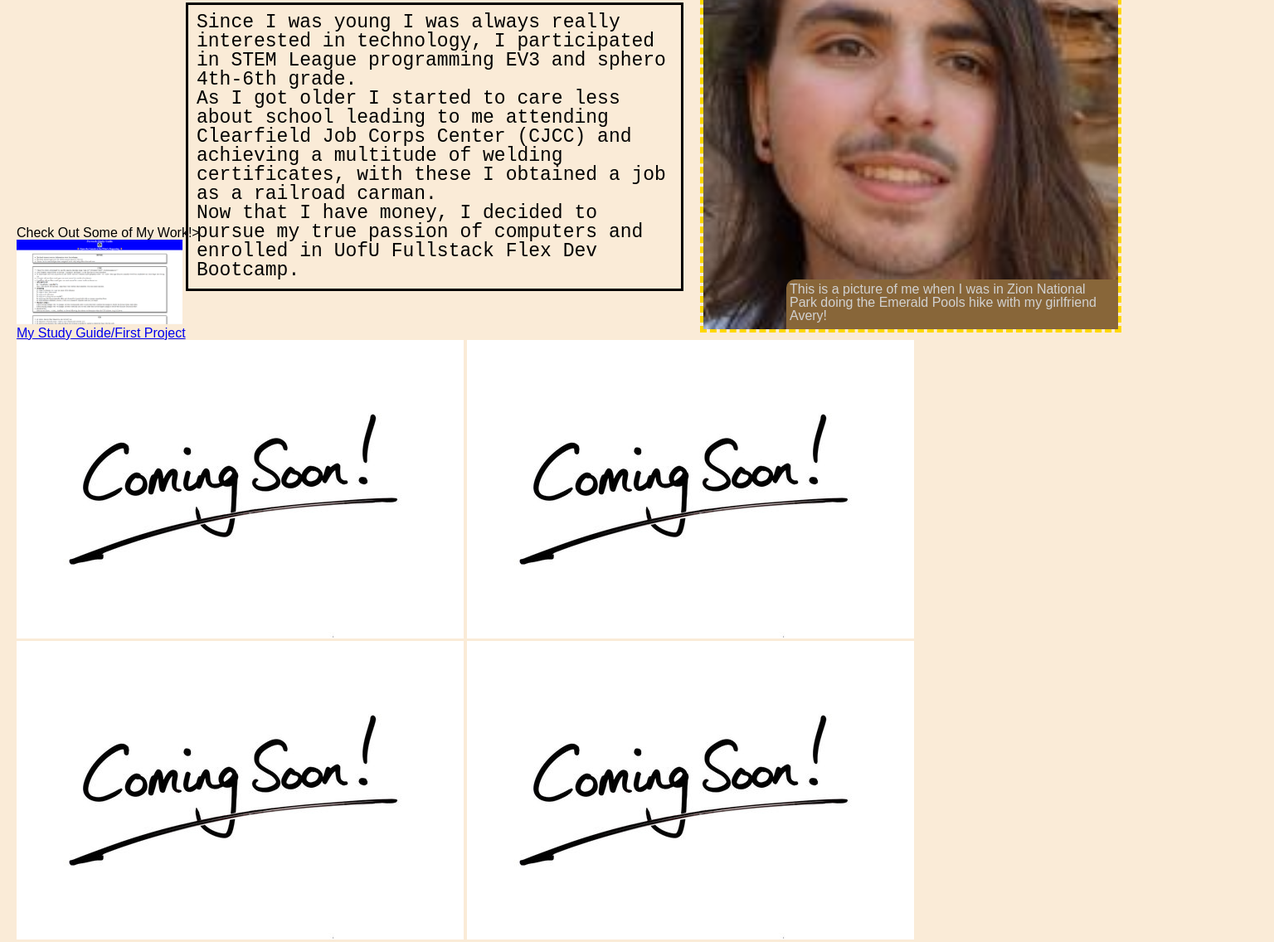
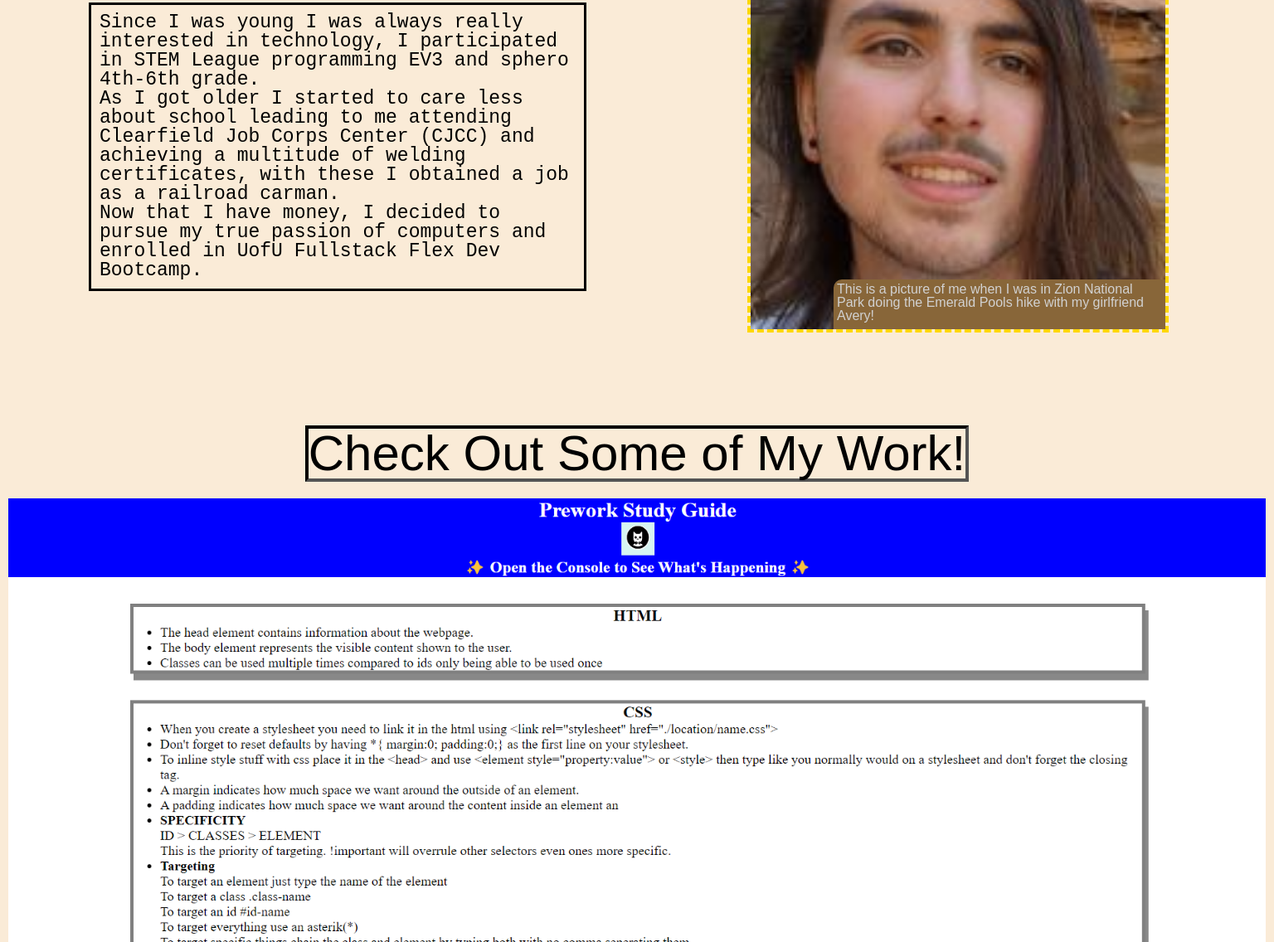
Before and after one commit to nrueckert/professionalPortfoliov2, a plain HTML site: page index.html in a window 1536 px wide. Shown: the part 442-1578 px from the top of the page at 83% size. Drawn offline with Linux system fonts and the light colour scheme.

Commit message:
Finished the work section of css changed very little in html

```diff
--- a/assets/css/style.css
+++ b/assets/css/style.css
@@ -267,10 +267,11 @@ li a{
 @media screen and (min-width:1300px){
     #aboutMe{
         display:flex;
-        justify-content: center;
+        justify-content: space-around;
         flex-wrap: wrap;
         height:515px;
         width:100%;
+        margin-bottom: 200px;
     }
 
     #aboutTextTitle{
@@ -278,7 +279,6 @@ li a{
         flex-wrap: wrap;
         flex-direction: column;
         align-items:center;
-        margin-left: 80px;
     }
     #aboutTitle{
         display:flex;
@@ -321,9 +321,77 @@ li a{
 }
 /* Everything above modifies the aboutMe for devices larger than 1300px wide.*/
 #work{
-    margin-left:20px;
-    width:80%;
+    margin-top:40px;
+    padding-top: 40px;
+    display:flex;
+    flex-direction: row;
+    justify-content: space-around;
+    flex-wrap: wrap;
+}
+#bigWork{
+    position:relative;
+}
+#workTitle{
+    font-size:35px;
+    border:4px inset black;
 }
 #bigWorkimg{
-    width:200px;
+    margin-top: 40px;
+    width:100%;
+    height:auto;
+    margin:10px 0px;
+    padding:10px;
 }
+#bigWorksub{
+    position:absolute;
+    bottom:60px;
+    left:10px;
+    border:3px solid blue;
+    width:30%;
+    background-color: blue;
+    color:black;
+}
+#bigWorksub a{
+    text-decoration: none;
+    color:black;
+}
+.comingSoon{
+    display:flex;
+    justify-content: space-around;
+    flex-wrap:wrap;
+}
+.comingSoonimg{
+    padding:20px 10px;
+    width:45%;
+    height:auto;
+}
+@media screen and (min-width:900px){
+    #workTitle{
+        font-size:50px;
+        border:4px inset black;
+    }
+    #bigWorksub{
+        position:relative;
+        bottom:60px;
+        left:10px;
+        border:3px solid blue;
+        width:23%;
+        background-color: blue;
+        color:black;
+    }
+}
+@media screen and (min-width:1300px){
+    #workTitle{
+        font-size:60px;
+        border:4px inset black;
+    }
+    #bigWorksub{
+        position:relative;
+        bottom:60px;
+        left:10px;
+        border:3px solid blue;
+        width:18%;
+        background-color: blue;
+        color:black;
+    }
+}
--- a/index.html
+++ b/index.html
@@ -39,7 +39,7 @@
             </div>
         </section>
         <section id="work">
-            <p id="workTitle">Check Out Some of My Work!>
+            <p id="workTitle">Check Out Some of My Work!
             </p>
             <div id="bigWork">
                 <a href="https://nrueckert.github.io/prework-study-guide/">
```
